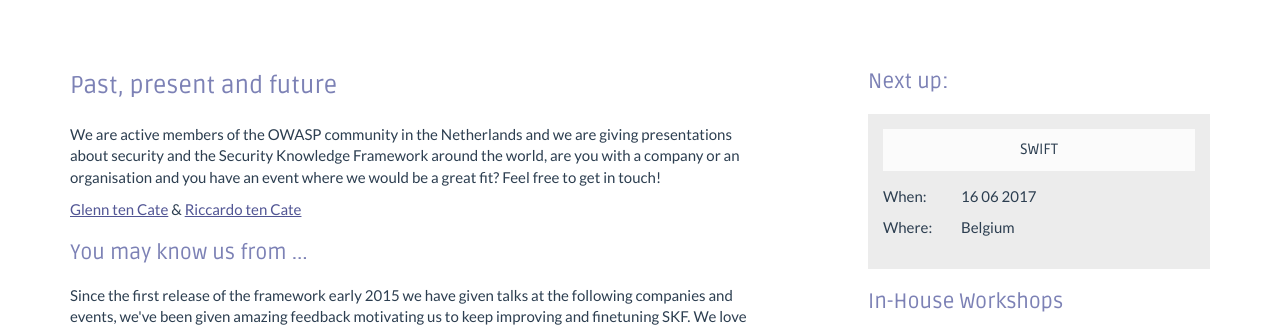
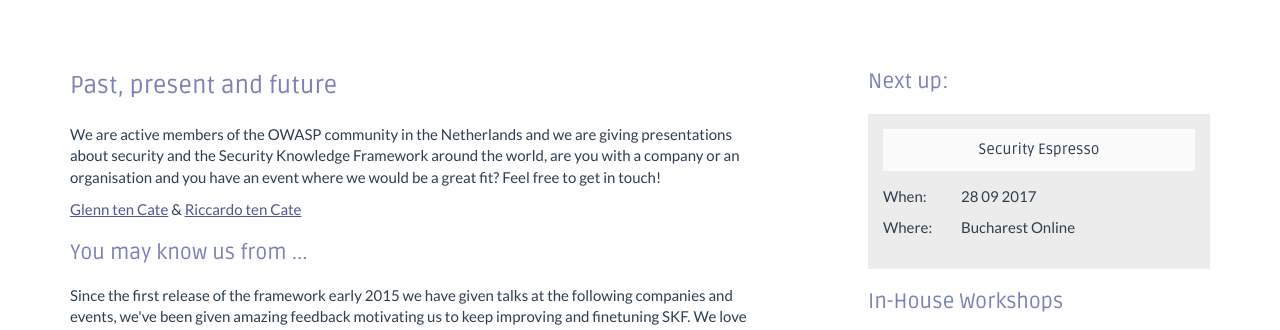
Before and after one commit to blabla1337/skf-www, a PHP site: page /talks.php in a window 1280 px wide. Shown: the part 315-645 px from the top of the page. Run offline with PHP 8.4, Linux system fonts and the light colour scheme; some libraries are stand-ins or nearby versions.

Commit message:
Update talks.php

```diff
--- a/talks.php
+++ b/talks.php
@@ -277,19 +277,19 @@ fbq('track', 'PageView');
 
 					<div id="calendar">
 						<div class="event">
-							<div class="name">SWIFT</div>
+							<div class="name">Security Espresso</div>
 							<div class="row top">
 								<div class="left">When:</div>
 								<div class="right">
-									<span class="day">16</span>
-									<span class="month">06</span>
+									<span class="day">28</span>
+									<span class="month">09</span>
 									<span class="year">2017</span>
 								</div>
 							</div>
 							<div class="row">
 								<div class="left">Where:</div>
 								<div class="right">
-									<div class="location">Belgium</div>
+									<div class="location">Bucharest Online</div>
 								</div>
 							</div>
 							<div class="row web">
```
